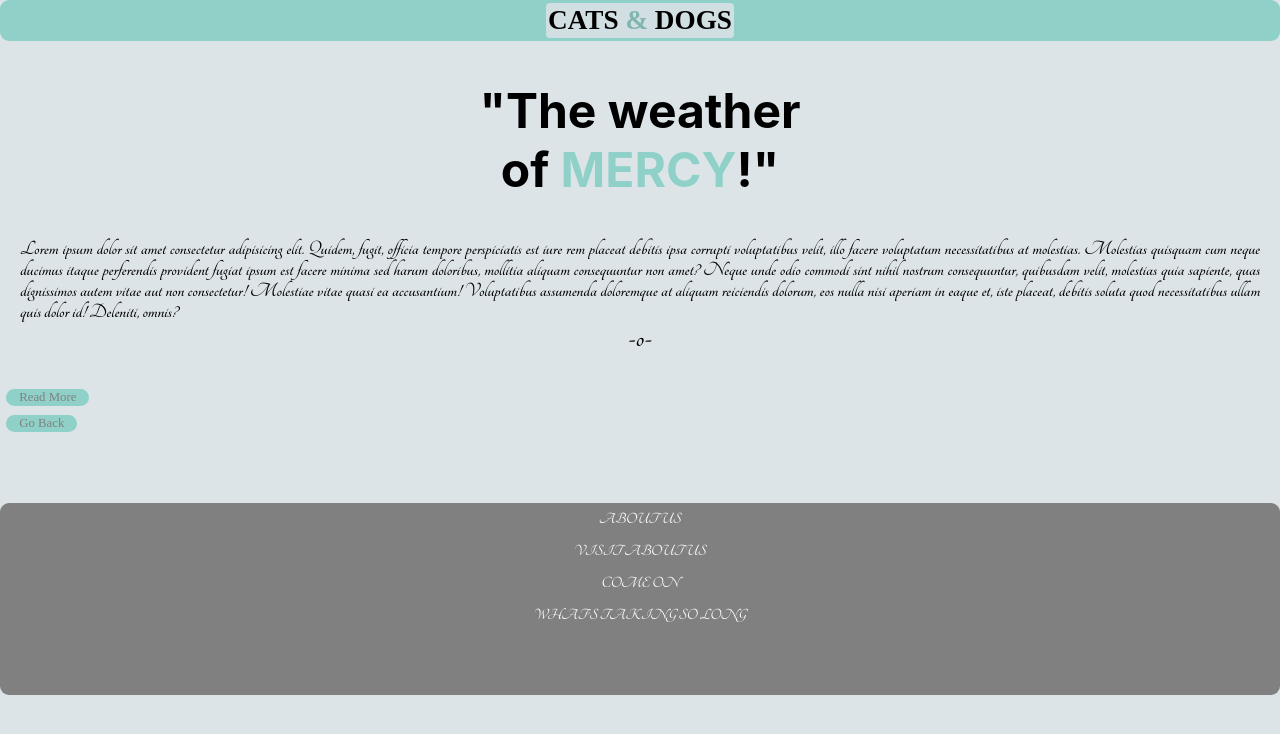
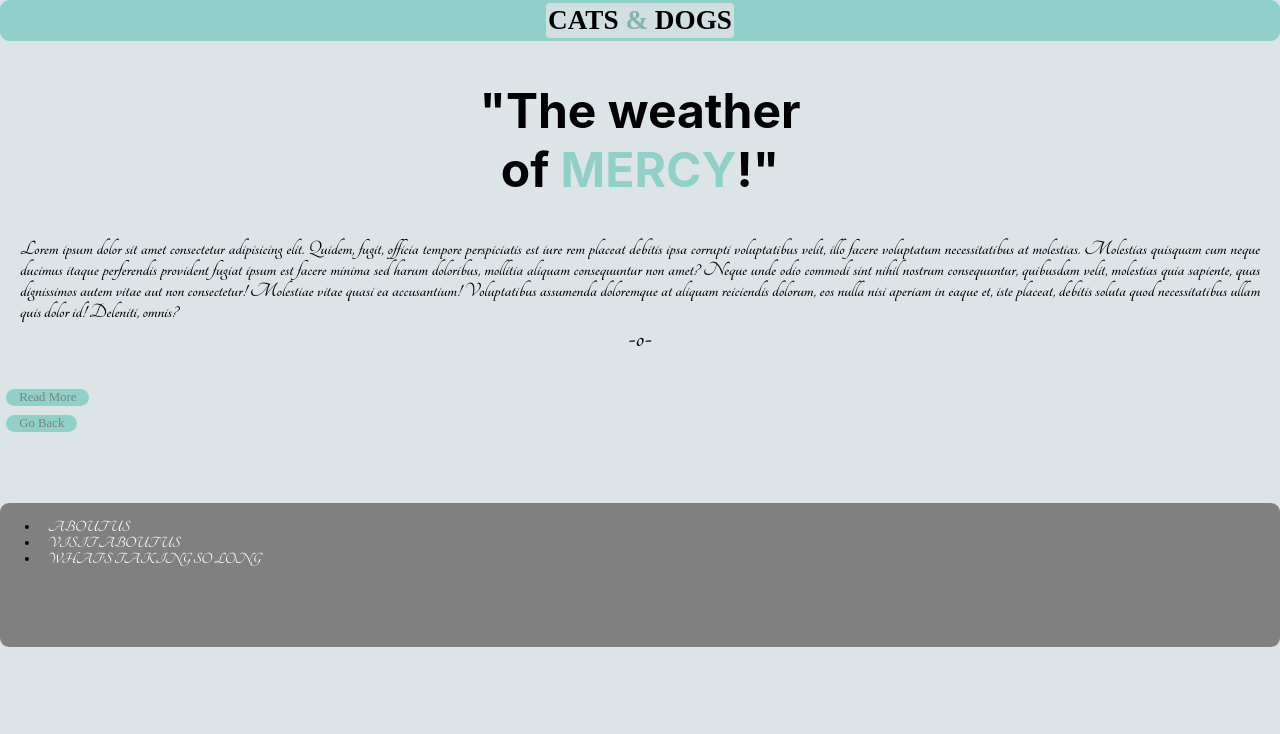
Before and after one commit to FardinHasanShuvo/basic-starting, a Jekyll site: the page index.html, which Jekyll copies as it is, in a window 1280 px wide. Shown: the top 734 px of the page. Built offline with Jekyll 4.4.1, drawn with Linux system fonts in a browser that asks for light colours; some web fonts are replaced.

Commit message:
Update index.html

```diff
--- a/index.html
+++ b/index.html
@@ -1,37 +1,79 @@
  <!DOCTYPE html>
+
 <html lang="en">
+
 <head>
+
   <meta charset="UTF-8" />
+
   <meta http-equiv="X-UA-Compatible" content="IE=edge" />
+
   <meta name="viewport" content="width=device-width, initial-scale=1.0" />
+
   <title>cats and dogs</title>
+
   <link rel="stylesheet" href="main.css" />
+
 </head>
+
 <body>
+
   <section class="logo">
-      <div>CATS <span>&</span> DOGS</div>
-    </section>
-    <section class="hero">
-      <h1>"The weather <br>of <span>MERCY</span>!"</br></h1>
-    </section>
-    <section class="para">
-      <p>
-        Lorem ipsum dolor sit amet consectetur adipisicing elit. Quidem, fugit, officia tempore perspiciatis est iure rem placeat debitis ipsa corrupti voluptatibus velit, illo facere voluptatum necessitatibus at molestias. Molestias quisquam cum neque ducimus itaque perferendis provident fugiat ipsum est facere minima sed harum doloribus, mollitia aliquam consequuntur non amet? Neque unde odio commodi sint nihil nostrum consequuntur, quibusdam velit, molestias quia sapiente, quas dignissimos autem vitae aut non consectetur! Molestiae vitae quasi ea accusantium! Voluptatibus assumenda doloremque at aliquam reiciendis dolorum, eos nulla nisi aperiam in eaque et, iste placeat, debitis soluta quod necessitatibus ullam quis dolor id! Deleniti, omnis?
-    </p>
-    <div class="end">-o-</div>
+
+    <div>
+
+      CATS <span>&</span> DOGS
+
+    </div>
 
   </section>
-    <section class="btn">
-        <a class="but" href="#">Read More</a>
-        <br>
-        <a class="up" href="index.html">Go Back</a>
-    </section>
-    <section class="empty">
-    <a href="about.html">ABOUT US</a>
-    <a href="about.html">VISIT ABOUT US</a>
-    <a href="about.html">COME ON</a>
-    <a href="about.html">WHAT'S TAKING SO LONG</a>
+
+  <section class="hero">
+
+    <h1>"The weather <br>of <span>MERCY</span>!"</br></h1>
 
 </section>
+
+<section class="para">
+
+  <p>
+
+    Lorem ipsum dolor sit amet consectetur adipisicing elit. Quidem, fugit, officia tempore perspiciatis est iure rem placeat debitis ipsa corrupti voluptatibus velit, illo facere voluptatum necessitatibus at molestias. Molestias quisquam cum neque ducimus itaque perferendis provident fugiat ipsum est facere minima sed harum doloribus, mollitia aliquam consequuntur non amet? Neque unde odio commodi sint nihil nostrum consequuntur, quibusdam velit, molestias quia sapiente, quas dignissimos autem vitae aut non consectetur! Molestiae vitae quasi ea accusantium! Voluptatibus assumenda doloremque at aliquam reiciendis dolorum, eos nulla nisi aperiam in eaque et, iste placeat, debitis soluta quod necessitatibus ullam quis dolor id! Deleniti, omnis?
+
+  </p>
+
+  <div class="end">
+
+    -o-
+
+  </div>
+
+</section>
+
+<section class="btn">
+
+  <a class="but" href="#">Read More</a>
+
+  <br>
+
+  <a class="up" href="index.html">Go Back</a>
+
+</section>
+
+<section class="empty">
+
+  <ul>
+
+    <li> <a href="about.html">ABOUT US</a></li>
+
+    <li> <a href="about.html">VISIT ABOUT US</a></li>
+
+    <li> <a href="about.html">WHAT'S TAKING SO LONG</a></li>
+
+  </ul>
+
+</section>
+
 </body>
+
 </html>
```
Lines whose indentation alone changed are shown as unchanged.
